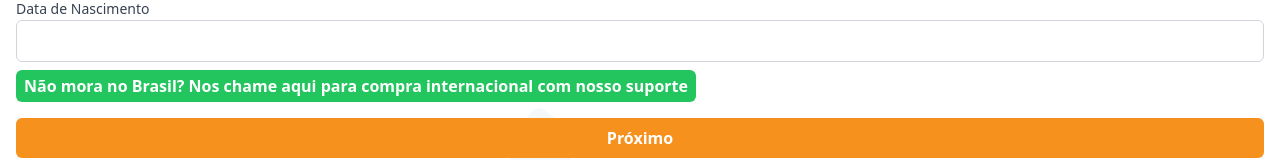
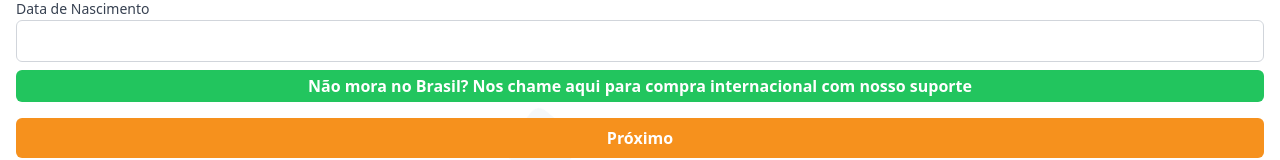
Before and after one commit to Lucasqc04/john-galt, a React (Vite) app: page /1/checkout in a window 1280 px wide. Shown: the part 469-629 px from the top of the page. Built offline with nearby package versions, Linux system fonts and the light colour scheme; no server answers; what @mercadopago/sdk-react, tailwindcss-animated would draw is missing.

Commit message:
feat(checkout/person-form): add ui/ux to tablet screen

```diff
--- a/src/view/screens/Checkout/PersonForm/PersonForm.tsx
+++ b/src/view/screens/Checkout/PersonForm/PersonForm.tsx
@@ -142,12 +142,12 @@ export function PersonForm() {
         )}
       </div>
 
-      <div className="col-span-12">
+      <div className="col-span-12 md:flex md:justify-center">
         <a
           href={whatsappLink}
           target="_blank"
           rel="noopener noreferrer"
-          className="inline-flex items-center px-2 py-1 bg-green-500 text-white font-semibold rounded-md hover:bg-green-600 transition-colors duration-300 text-center"
+          className="w-full px-2 py-1 bg-green-500 text-white font-semibold rounded-md hover:bg-green-600 transition-colors duration-300 text-center"
         >
           {t('personForm.internationalSupport')}
         </a>
```
